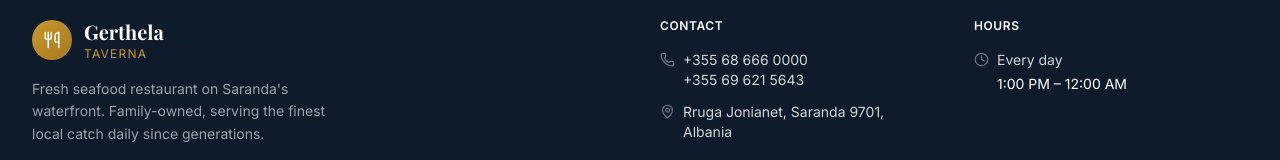
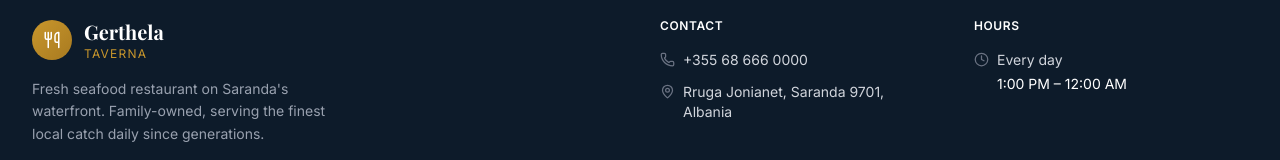
Before and after one commit to enrik33/gerthela-restaurant, a Next.js app: page / in a window 1280 px wide. Shown: the part 6449-6609 px from the top of the page. Built offline with nearby package versions, Linux system fonts and the light colour scheme; a web font is replaced by a local one.

Commit message:
feat(contact): update WhatsApp contact number across components

```diff
--- a/src/components/Contact.tsx
+++ b/src/components/Contact.tsx
@@ -28,7 +28,7 @@ const CONTACT_INFO = [
     icon: MessageCircle,
     title: 'WhatsApp',
     lines: ['Chat with us for quick response', 'Reservations & inquiries'],
-    action: { label: 'Message Us', href: 'https://wa.me/+355696215643' },
+    action: { label: 'Message Us', href: 'https://wa.me/+355686660000' },
     color: 'bg-green-50 text-green-600',
   },
 ];
--- a/src/components/Footer.tsx
+++ b/src/components/Footer.tsx
@@ -36,7 +36,7 @@ export default function Footer() {
                                 Instagram
                             </a>
                             <a
-                                href="https://wa.me/+355696215643"
+                                href="https://wa.me/+355686660000"
                                 target="_blank"
                                 rel="noopener noreferrer"
                                 className="flex items-center gap-2 px-3 h-9 rounded-lg bg-white/5 hover:bg-[#25d366] border border-white/10 transition-colors text-sm text-gray-300 hover:text-white"
@@ -70,7 +70,6 @@ export default function Footer() {
                                 <Phone size={15} className="text-gray-500 flex-shrink-0 mt-0.5" />
                                 <div>
                                     <p className="text-sm text-gray-300">+355 68 666 0000</p>
-                                    <p className="text-sm text-gray-300">+355 69 621 5643</p>
                                 </div>
                             </div>
                             <div className="flex gap-2 items-start">
--- a/src/components/Hero.tsx
+++ b/src/components/Hero.tsx
@@ -61,7 +61,7 @@ export default function Hero() {
             Call Us
           </a>
           <a
-            href="https://wa.me/+355696215643"
+            href="https://wa.me/+355686660000"
             target="_blank"
             rel="noopener noreferrer"
             className="inline-flex items-center justify-center gap-2 bg-[#25d366] hover:bg-[#1ebe5d] text-white px-8 py-3.5 rounded-full font-semibold text-base transition-all shadow-lg hover:shadow-xl hover:-translate-y-0.5"
--- a/src/components/Menu.tsx
+++ b/src/components/Menu.tsx
@@ -499,7 +499,7 @@ export default function Menu() {
                 </div>
               </div>
               <a
-                href="https://wa.me/+355696215643"
+                href="https://wa.me/+355686660000"
                 target="_blank"
                 rel="noopener noreferrer"
                 className="mt-5 w-full flex items-center justify-center gap-2 bg-[#25d366] hover:bg-[#1ebe5d] text-white py-3 rounded-full font-semibold text-sm transition-all"
--- a/src/components/admin/RestaurantInfoManagement.tsx
+++ b/src/components/admin/RestaurantInfoManagement.tsx
@@ -9,7 +9,7 @@ const INITIAL_INFO: RestaurantInfo = {
     description: 'Fresh seafood restaurant on Saranda waterfront',
     address: 'Rruga Jonianet, Saranda 9701',
     phone: '+355 68 666 0000',
-    whatsapp: '+355 69 621 5643',
+    whatsapp: '+355 68 666 0000',
     email: 'info@gerthela.al',
     website: 'https://gerthela.al',
     instagram: 'https://www.instagram.com/gerthela_/',
```
